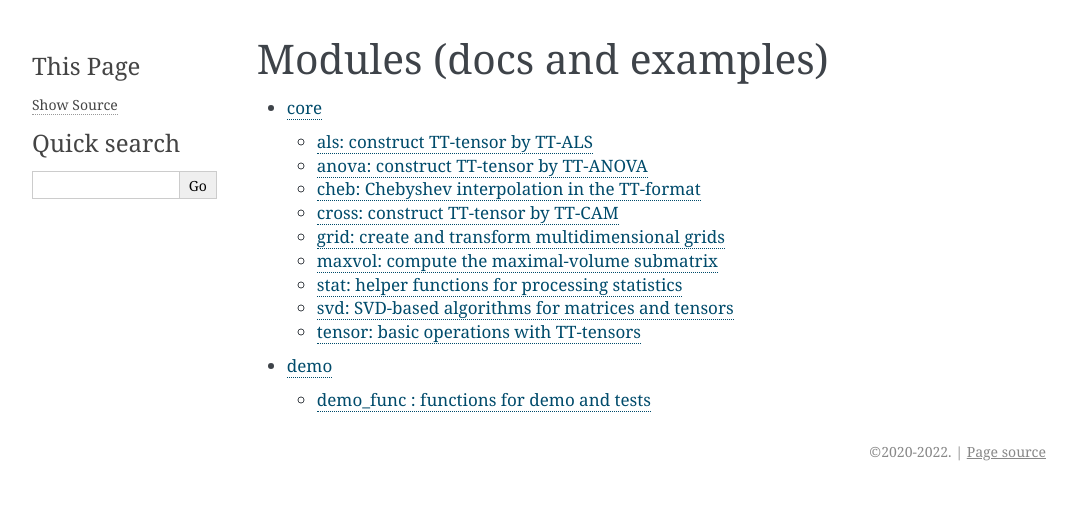
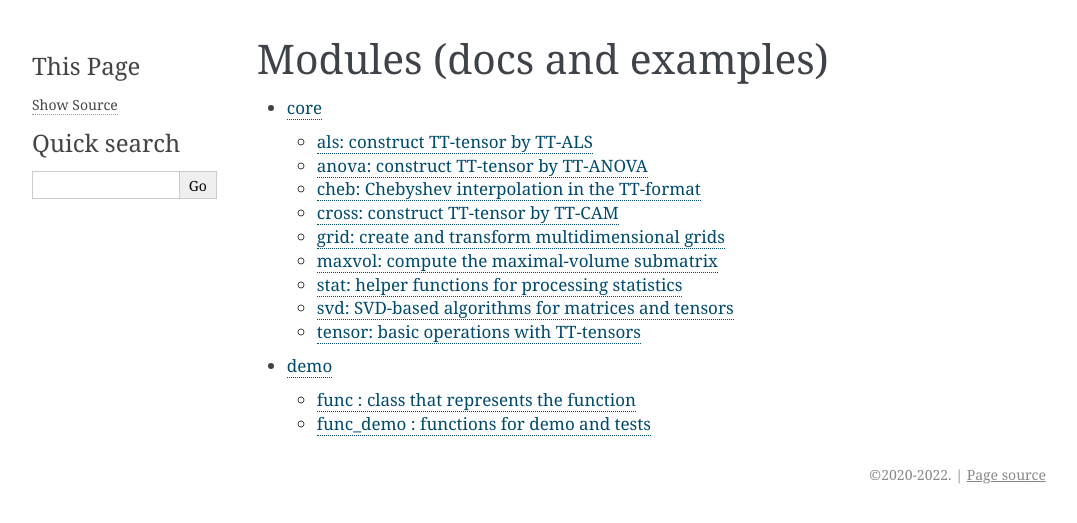
Before and after one commit to AndreiChertkov/teneva, a Sphinx documentation site: the page built from doc/code/index.rst, in a window 1280 px wide. Shown: the top 523 px of the page, without its empty margins (106-1183 px from the left). Built offline with Sphinx 7.4.7, drawn with Linux system fonts in a browser that asks for light colours; formulas are drawn with MathJax 3.

Commit message:
Update docs

```diff
--- /dev/null
+++ b/doc/code/func/func.rst
@@ -0,0 +1,6 @@
+func : class that represents the function
+-----------------------------------------
+
+
+.. autoclass:: teneva.Func
+  :members:
--- a/doc/code/demo/index.rst
+++ b/doc/code/func/index.rst
@@ -5,4 +5,5 @@ demo
 .. toctree::
   :maxdepth: 4
 
-  demo_func
+  func
+  func_demo
--- a/doc/code/index.rst
+++ b/doc/code/index.rst
@@ -5,4 +5,4 @@ Modules (docs and examples)
   :maxdepth: 4
 
   core/index
-  demo/index
+  func/index
```
Also changed, not shown: doc/code/demo/demo_func.rst (deleted, +0 -51 lines), doc/code/func/func_demo.rst (added, +46 -0 lines).
